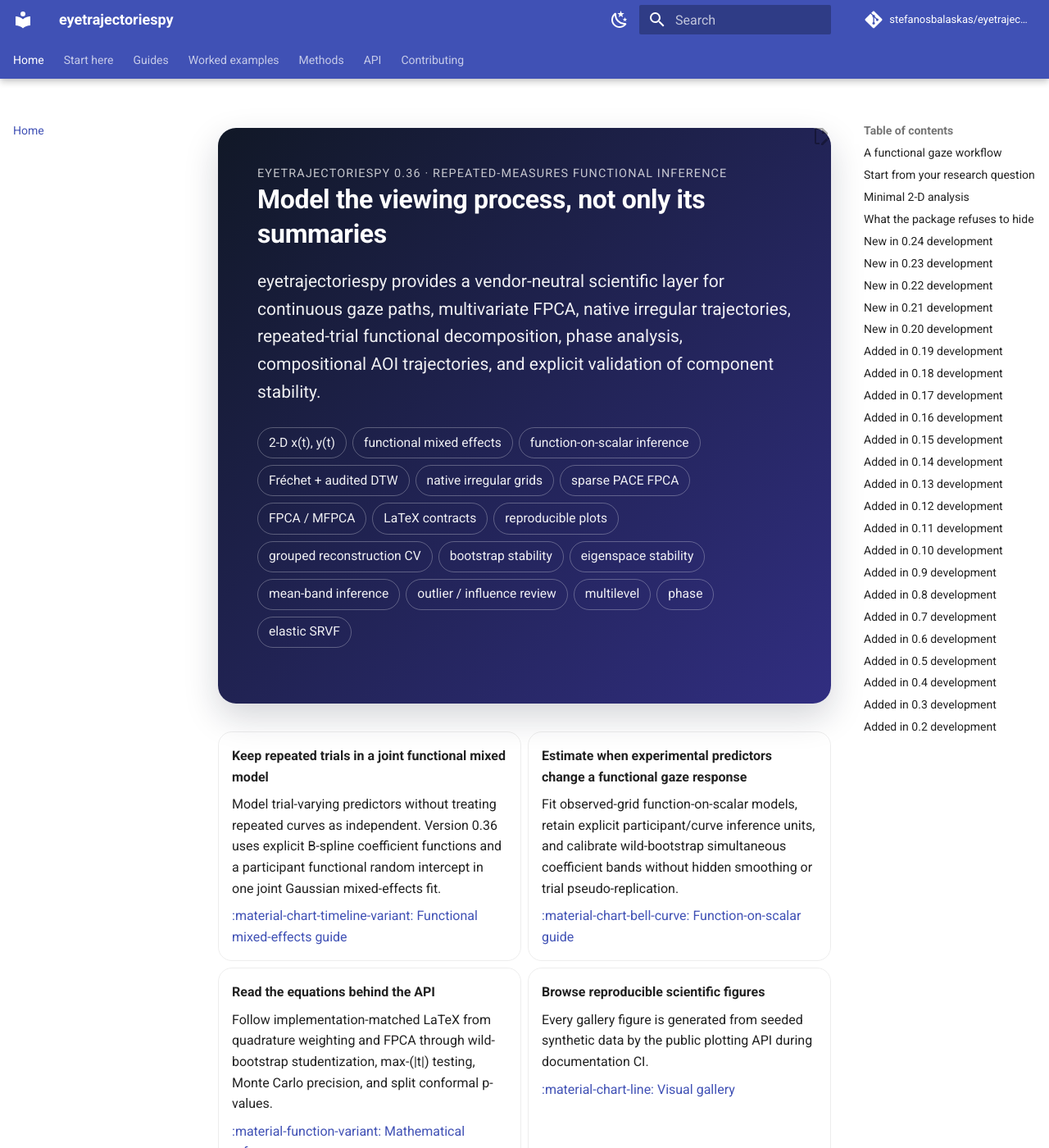
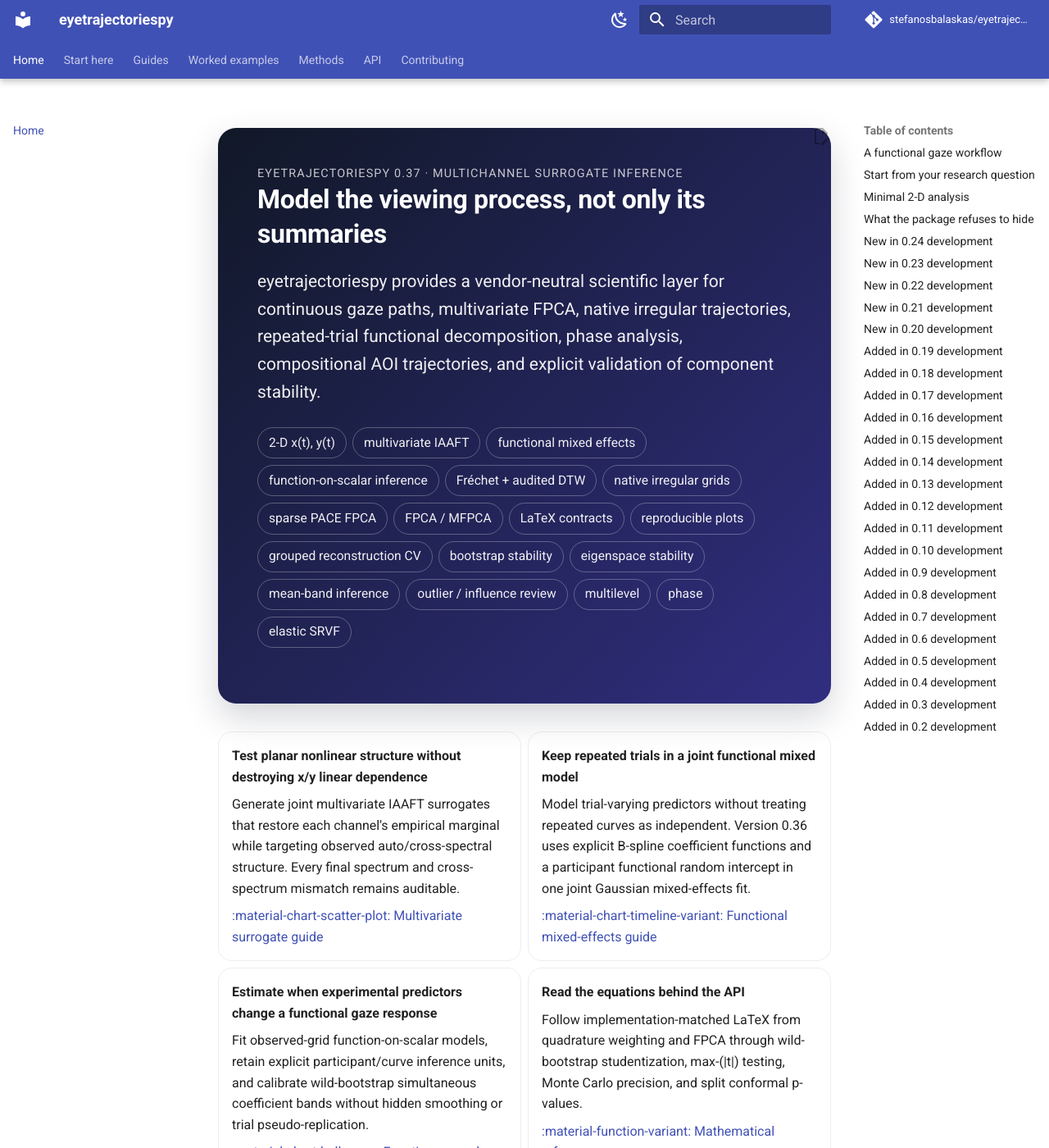
Before and after one commit to stefanosbalaskas/eyetrajectoriespy, an MkDocs documentation site: the page built from docs/index.md, in a window 1280 px wide and 1400 px high. Shown: the whole window at 82% size. Built offline with MkDocs 1.6.1 and Material for MkDocs 9.7.7, drawn with Linux system fonts in a browser that asks for light colours; comment, search, counter and statistics services are not loaded.

Commit message:
Refresh site home for 0.37 multivariate surrogates

```diff
--- a/docs/index.md
+++ b/docs/index.md
@@ -3,16 +3,22 @@ title: Functional gaze trajectories, without hidden analytical decisions
 ---
 
 <div class="et-hero" markdown>
-<div class="et-kicker">eyetrajectoriespy 0.36 · repeated-measures functional inference</div>
+<div class="et-kicker">eyetrajectoriespy 0.37 · multichannel surrogate inference</div>
 
 # Model the viewing process, not only its summaries
 
 eyetrajectoriespy provides a vendor-neutral scientific layer for continuous gaze paths, multivariate FPCA, native irregular trajectories, repeated-trial functional decomposition, phase analysis, compositional AOI trajectories, and explicit validation of component stability.
 
-<span class="et-pill">2-D x(t), y(t)</span><span class="et-pill">functional mixed effects</span><span class="et-pill">function-on-scalar inference</span><span class="et-pill">Fréchet + audited DTW</span><span class="et-pill">native irregular grids</span><span class="et-pill">sparse PACE FPCA</span><span class="et-pill">FPCA / MFPCA</span><span class="et-pill">LaTeX contracts</span><span class="et-pill">reproducible plots</span><span class="et-pill">grouped reconstruction CV</span><span class="et-pill">bootstrap stability</span><span class="et-pill">eigenspace stability</span><span class="et-pill">mean-band inference</span><span class="et-pill">outlier / influence review</span><span class="et-pill">multilevel</span><span class="et-pill">phase</span><span class="et-pill">elastic SRVF</span>
+<span class="et-pill">2-D x(t), y(t)</span><span class="et-pill">multivariate IAAFT</span><span class="et-pill">functional mixed effects</span><span class="et-pill">function-on-scalar inference</span><span class="et-pill">Fréchet + audited DTW</span><span class="et-pill">native irregular grids</span><span class="et-pill">sparse PACE FPCA</span><span class="et-pill">FPCA / MFPCA</span><span class="et-pill">LaTeX contracts</span><span class="et-pill">reproducible plots</span><span class="et-pill">grouped reconstruction CV</span><span class="et-pill">bootstrap stability</span><span class="et-pill">eigenspace stability</span><span class="et-pill">mean-band inference</span><span class="et-pill">outlier / influence review</span><span class="et-pill">multilevel</span><span class="et-pill">phase</span><span class="et-pill">elastic SRVF</span>
 </div>
 
 <div class="grid cards" markdown>
+
+-   **Test planar nonlinear structure without destroying x/y linear dependence**
+
+    Generate joint multivariate IAAFT surrogates that restore each channel's empirical marginal while targeting observed auto/cross-spectral structure. Every final spectrum and cross-spectrum mismatch remains auditable.
+
+    [:material-chart-scatter-plot: Multivariate surrogate guide](methods/multivariate-surrogates.md)
 
 -   **Keep repeated trials in a joint functional mixed model**
 
```
